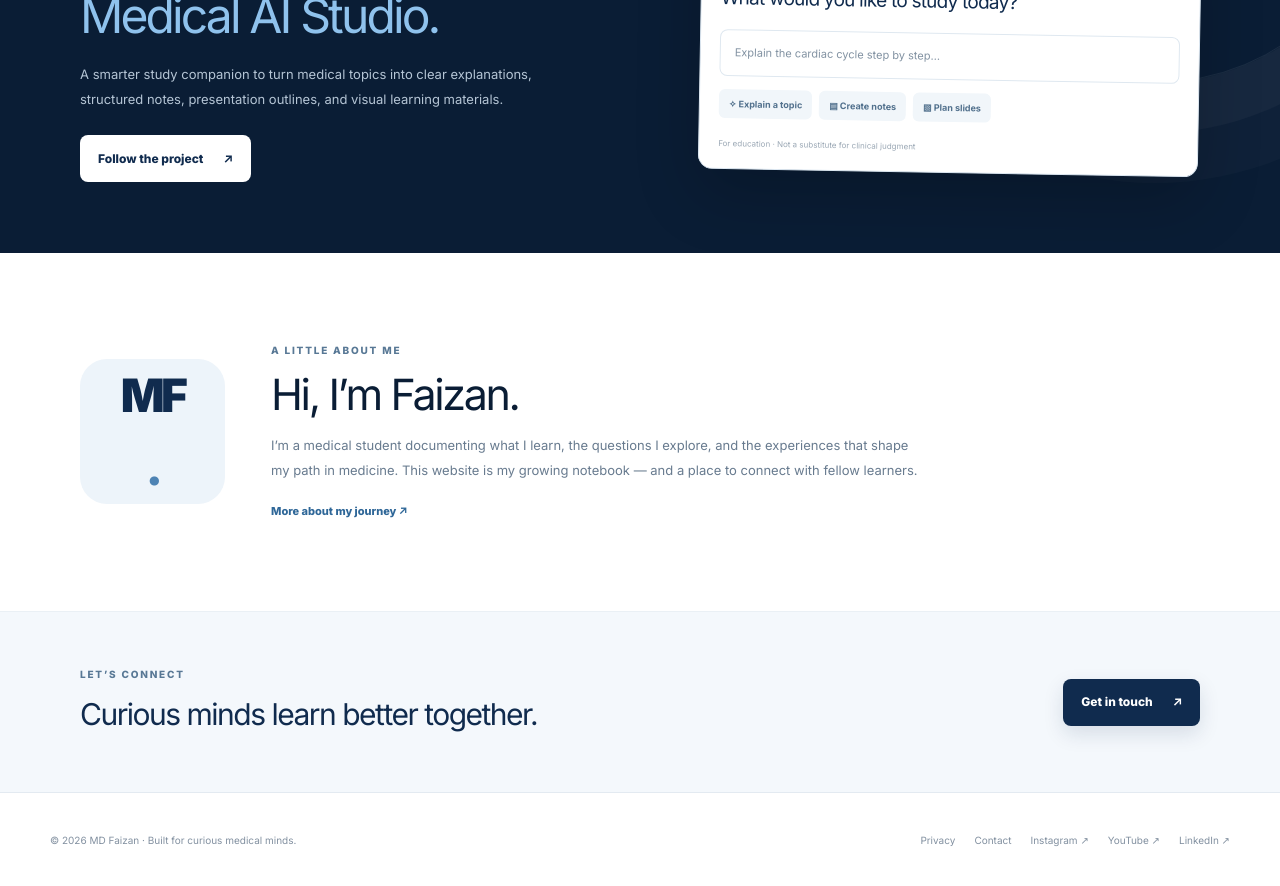
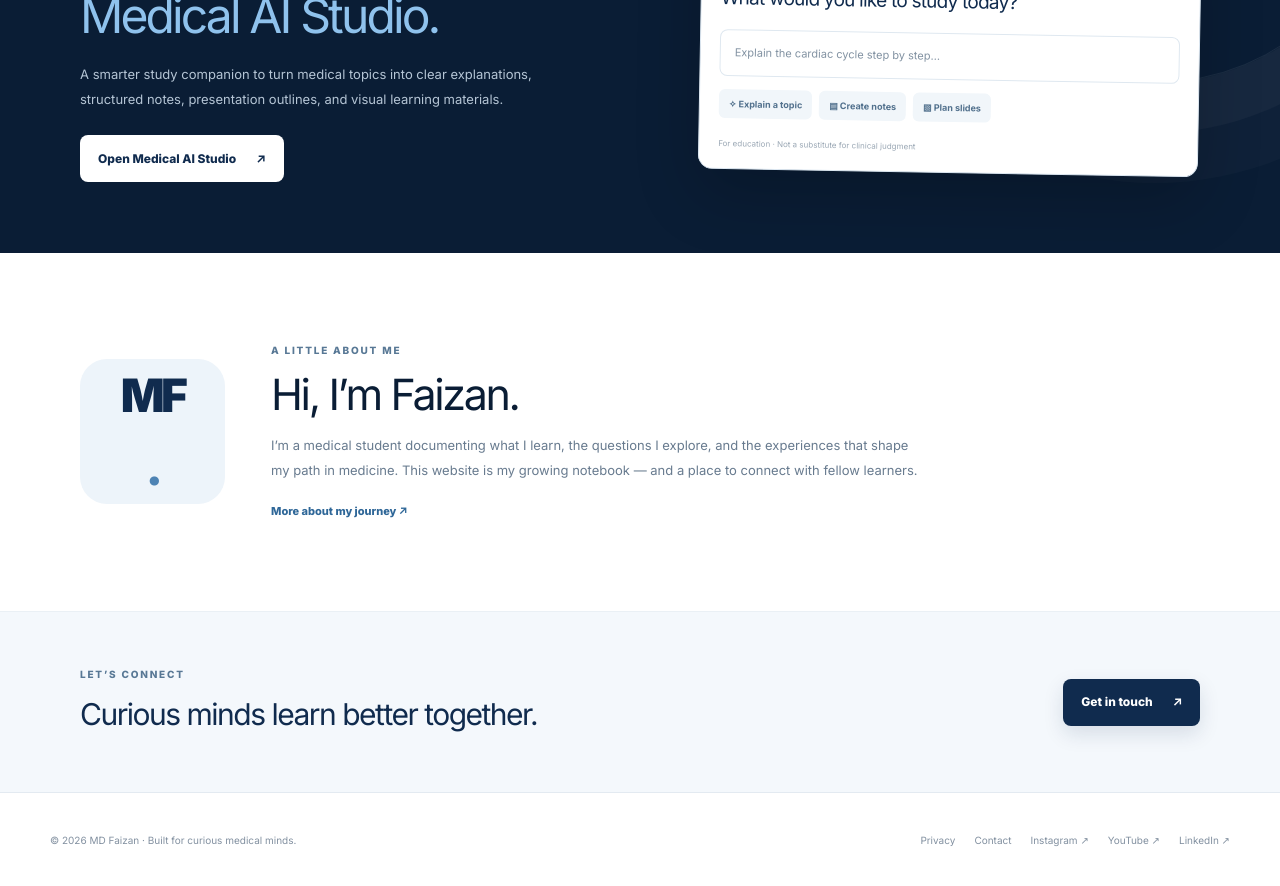
Before and after one commit to mdfaizan220163/med-student-site, a Next.js app: page / in a window 1280 px wide. Shown: the part 1620-2506 px from the top of the page. Built offline with nearby package versions, Linux system fonts and the light colour scheme.

Commit message:
Link homepage Medical AI section to live studio

```diff
--- a/app/page.tsx
+++ b/app/page.tsx
@@ -46,7 +46,7 @@ export default function Home() {
       <section className="ai-band"><div className="wrap ai-inner">
         <div className="ai-copy"><div className="eyebrow light"><span className="dot" /> IN DEVELOPMENT</div><h2>Meet your future<br /><span>Medical AI Studio.</span></h2>
           <p>A smarter study companion to turn medical topics into clear explanations, structured notes, presentation outlines, and visual learning materials.</p>
-          <Link href="/contact" className="btn btn-white">Follow the project <span>↗</span></Link>
+          <Link href="/ai-studio" className="btn btn-white">Open Medical AI Studio <span>↗</span></Link>
         </div>
         <div className="ai-window"><div className="window-head"><i /> MEDICAL AI STUDIO <span>•••</span></div><h3>What would you like to study today?</h3><div className="fake-prompt">Explain the cardiac cycle step by step…</div><div className="tool-chips"><span>✧ Explain a topic</span><span>▤ Create notes</span><span>▧ Plan slides</span></div><small>For education · Not a substitute for clinical judgment</small></div>
       </div></section>
```
